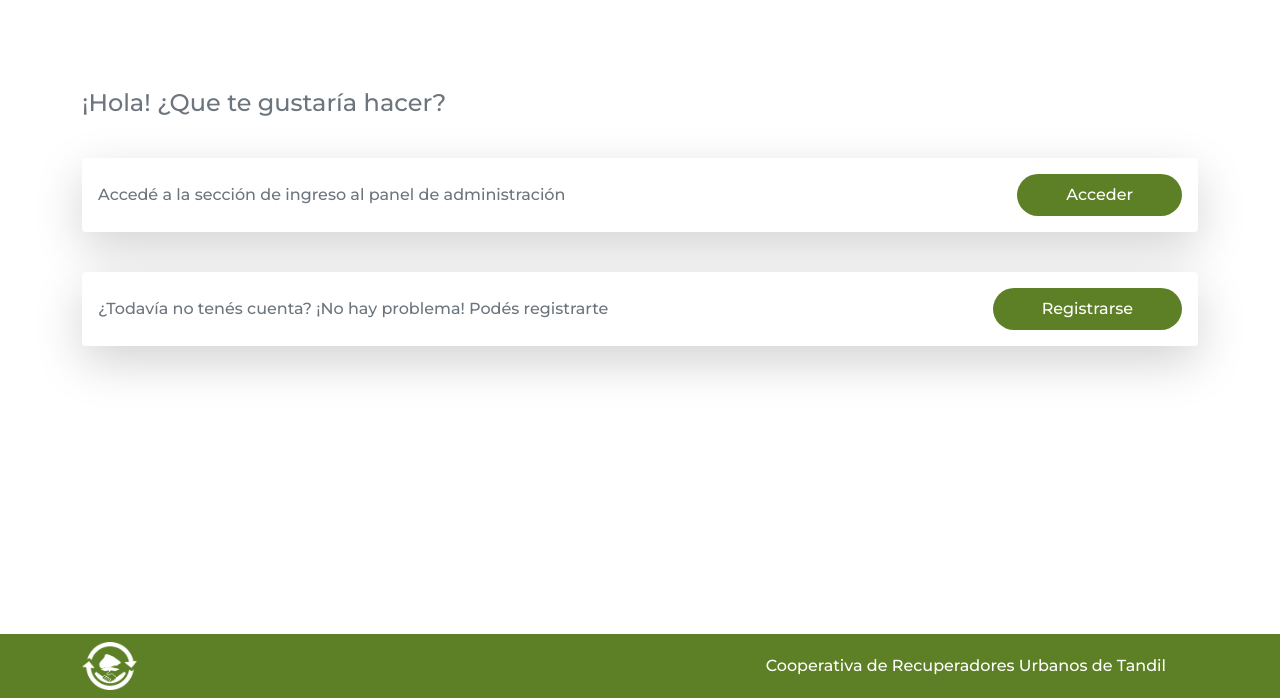
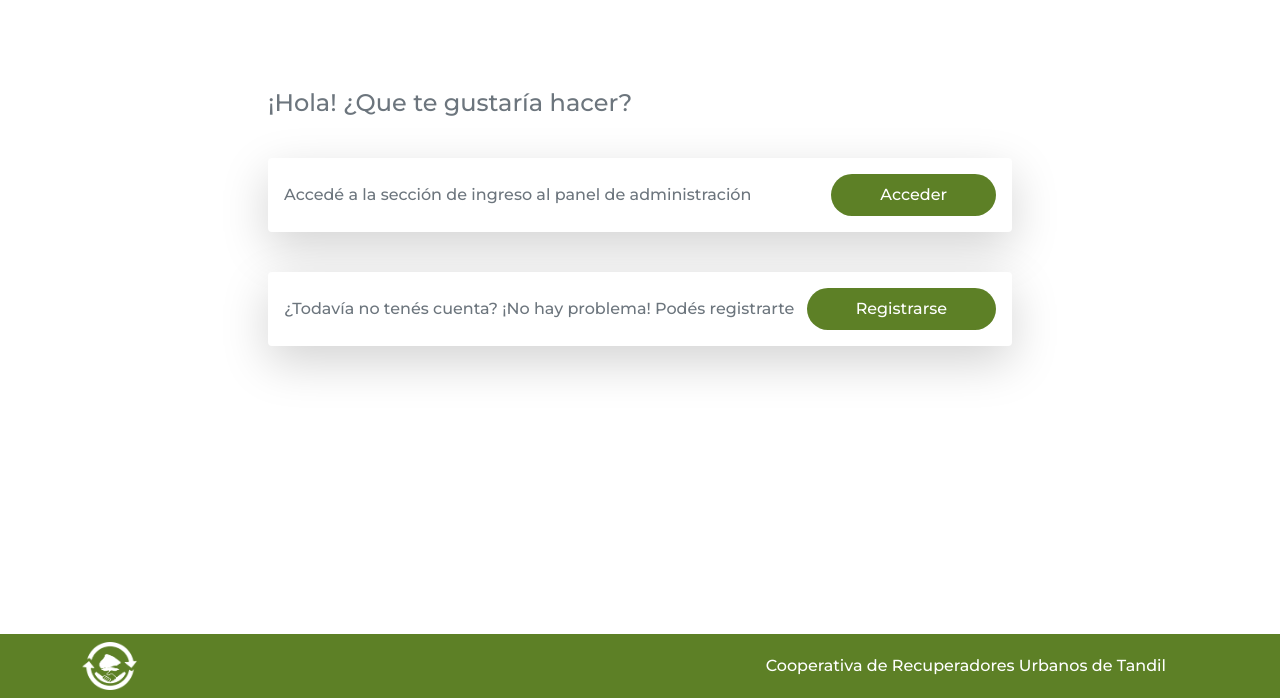
Before and after one commit to gisele89/grupo4-metodologias2021, a website: page FrontEnd/home-admin.html in a window 1280 px wide. Shown: the part 102-800 px from the top of the page. Drawn offline with nearby package versions, Linux system fonts and the light colour scheme.

Commit message:
GMT-80: se modificó el tamaño del bloque

```diff
--- a/FrontEnd/home-admin.html
+++ b/FrontEnd/home-admin.html
@@ -35,7 +35,8 @@
 
     <!-- **************************** Body Main **************************** -->
     <main class="flex-shrink-0 my-5">
-        <div class="container-lg text-secondary my-5">
+        <div class="container text-secondary my-5">
+            <form class="col-lg-8 m-auto">
                 <h4 class="mbot">¡Hola! ¿Que te gustaría hacer?</h4>
                 <div class="shadow-lg p-3 mbot bg-body rounded">
                     <div class="d-flex justify-content-between align-items-center">
@@ -49,6 +50,7 @@
                         <a href="registrarse.html" class="btn text-white background-green rounded-pill px-5 py-2 mr-0 ml-auto">Registrarse</a>
                     </div>
                 </div>
+            </form>
         </div>
     </main>
 
```
Lines whose indentation alone changed are shown as unchanged.
